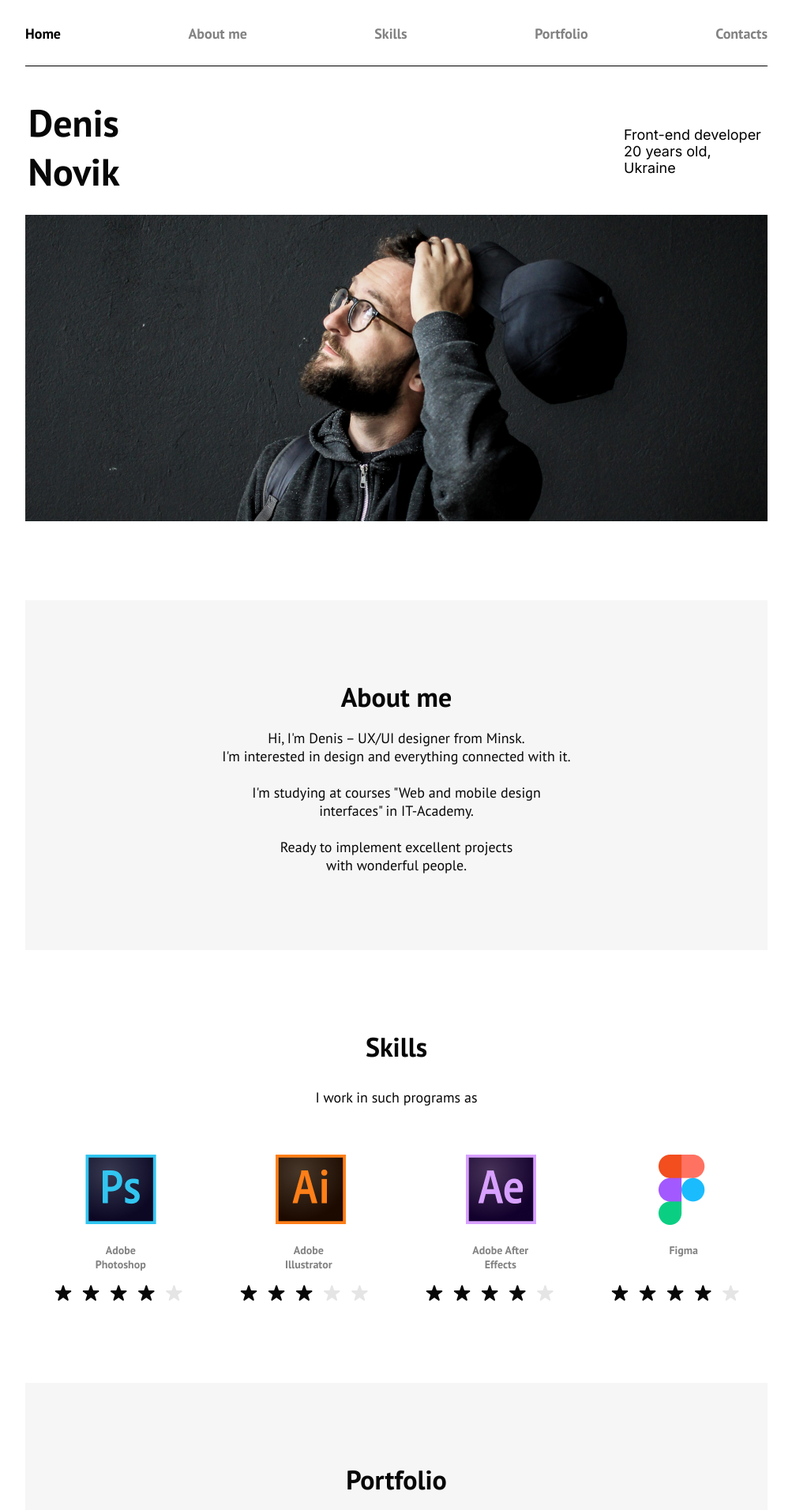
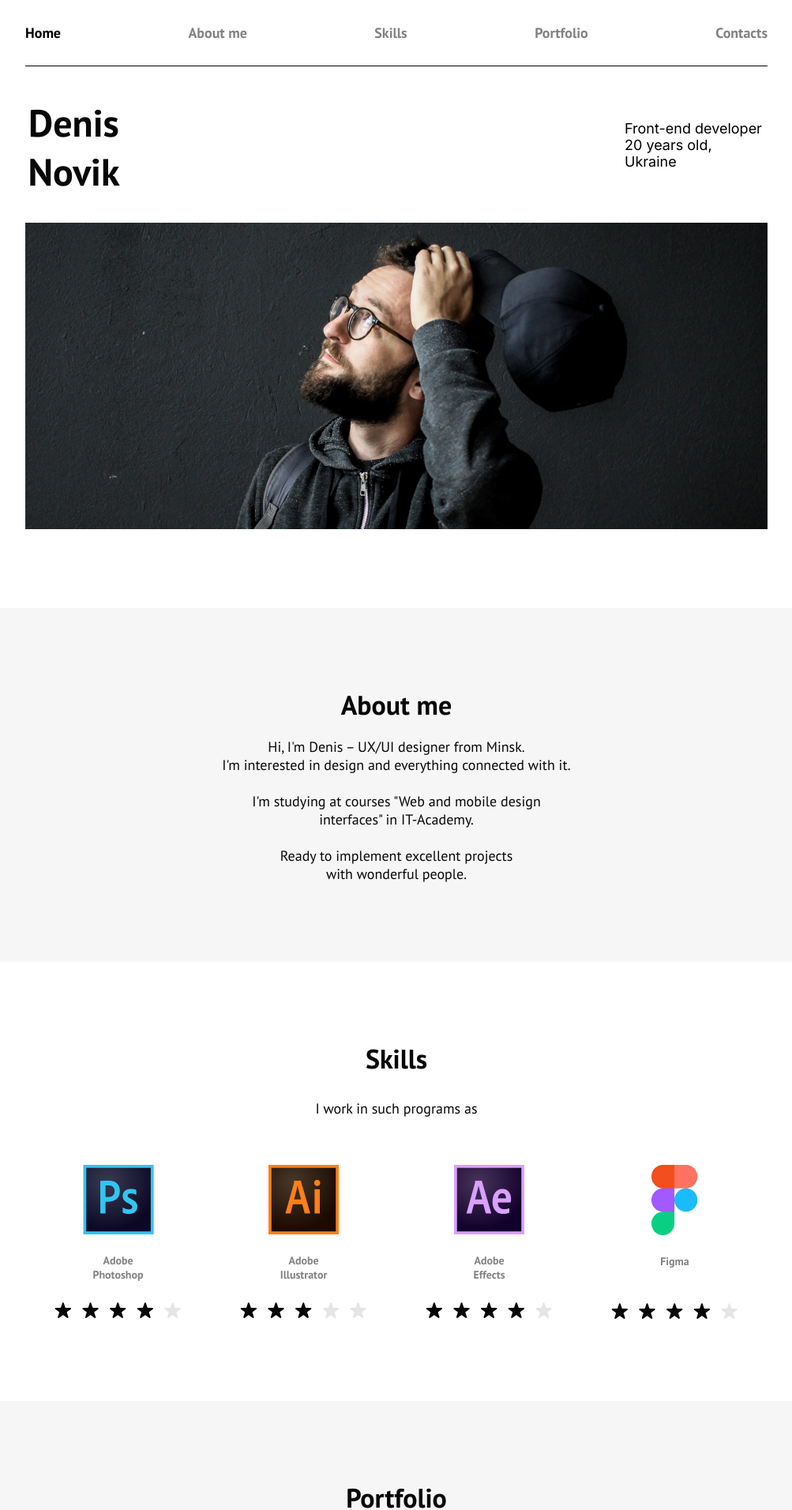
Before and after one commit to sadyych/sadyych.github.io, a plain HTML site: page index.html in a window 1280 px wide. Shown: the top 1912 px of the page at 79% size, without its empty margins (138-1141 px from the left). Drawn offline with Linux system fonts and the light colour scheme.

Commit message:
add index

```diff
--- a/#source/scss/style.scss
+++ b/#source/scss/style.scss
@@ -83,24 +83,26 @@ h6 {
 /*------------------------------*/
 @import url("https://fonts.googleapis.com/css2?family=Inter&family=PT+Sans:wght@400;700&display=swap");
 
-.wrapper {
-  height: 100%;
-  min-height: 100%;
+html {
+  scroll-behavior: smooth;
 }
 
 body {
   font-family: "PT Sans", sans-serif;
 }
+img {
+  max-width: 100%;
+  display: block;
+  margin: 0 auto;
+}
 
 .container {
-  max-width: 940px;
+  width: 940px;
   margin: 0 auto;
   text-align: center;
 }
 
 .header {
-  width: 100%;
-  height: 84px;
   background-color: #fff;
 
   border-bottom: 1px solid #000;
@@ -111,26 +113,29 @@ body {
 }
 .header__link {
   color: #828282;
-  width: 82px;
-  height: 23px;
+  display: block;
+  padding-top: 30px;
+  padding-bottom: 30px;
 }
 .header__linkh {
   color: #000;
 }
 .header__item {
   font-size: 18px;
-  font-style: normal;
   font-weight: 700;
   line-height: normal;
-  padding-top: 31px;
-  padding-bottom: 29px;
 }
-
+// ---------------------------------------------------------------------------------//
 .main-info {
   background-color: #fff;
+  margin-bottom: 100px;
 }
 .main-info__text {
   display: flex;
+  justify-content: space-between;
+  align-items: center;
+  padding-top: 40px;
+  padding-bottom: 40px;
 }
 .name {
   color: #070707;
@@ -140,49 +145,39 @@ body {
   font-style: normal;
   font-weight: 700;
   line-height: normal;
-  margin-top: 40px;
-  margin-bottom: 30px;
 }
 .short-info {
   color: #000;
-  width: 181px;
-  height: 44px;
-  font-family: Inter;
+  max-width: 181px;
+  font-family: Inter, sans-serif;
   font-size: 18px;
   font-style: normal;
   font-weight: 400;
   line-height: normal;
-  margin-top: 76px;
-  margin-left: 635px;
   text-align: left;
 }
-.main-info__photo {
-  height: 388px;
-  width: 940px;
-  margin-bottom: 100px;
-}
+
+// ----------------------------------------------------//
 .about-me {
   background-color: #f6f6f6;
+  margin: 0 auto;
+  text-align: center;
+  display: flex;
+  flex-direction: column;
+  align-items: center;
   padding-top: 100px;
   padding-bottom: 100px;
 }
 .about-me__h2 {
-  width: 155px;
-  height: 43px;
   color: #070707;
-  text-align: center;
   font-size: 34px;
   font-style: normal;
   font-weight: 700;
   line-height: normal;
-  margin: 0 auto;
 }
 .about-me__text {
-  width: 480px;
-  height: 180px;
   color: #070707;
-  text-align: center;
-  margin: 0 auto;
+
   font-size: 18px;
   font-style: normal;
   font-weight: 400;
@@ -190,114 +185,76 @@ body {
   word-wrap: break-word;
   margin-top: 20px;
 }
+// ----------------------------------------------------------------------------------------//
 .skills {
   color: #fff;
+  padding-top: 100px;
+  padding-bottom: 100px;
 }
 .skills__h2 {
-  padding-top: 100px;
-  width: 124px;
-  margin: 0 auto;
-  height: 26px;
   color: #070707;
   text-align: center;
   font-size: 34px;
   font-style: normal;
   font-weight: 700;
   line-height: normal;
-  margin-bottom: 75px;
+  padding-bottom: 30px;
 }
 .skills__p {
-  width: 227px;
-  margin: 0 auto;
-  height: 24px;
   color: #070707;
   text-align: center;
   font-size: 18px;
   font-style: normal;
   font-weight: 400;
   line-height: normal;
-  margin-bottom: 60px;
+  padding-bottom: 60px;
 }
-.programms {
+.skills__list {
   display: flex;
   justify-content: space-around;
 }
-.programms__item {
-  margin: 0 auto;
-  height: 27px;
+.skills__name {
   color: #828282;
 
-  text-align: center;
   font-size: 14px;
   font-style: normal;
   font-weight: 700;
   line-height: normal;
-  margin-top: 24px;
-  margin-bottom: 24px;
+  padding-top: 24px;
+  padding-bottom: 24px;
+  margin: 0 auto;
+  text-align: center;
+  max-width: 70px;
+  max-height: 84px;
 }
-.programms__photoshop {
-  width: 70px;
+.skills__png {
+  max-width: 90px;
 }
-.programms__illustrator {
-  width: 63px;
-}
-.programms__after-effects {
-  width: 80px;
-}
-.programms__figma {
-  width: 41px;
-  height: 10px;
-}
-.programms__icons {
-  display: flex;
-  justify-content: space-around;
-}
-.programms__icons__item {
-  width: 89px;
-  height: 88px;
-  &:last-child {
-    width: 65px;
-  }
+.skills__svg {
+  max-width: 165px;
 }
 
-.programms__stars {
-  display: flex;
-  justify-content: space-around;
-  padding-bottom: 100px;
-}
-.programms__stars__item {
-  width: 166px;
-  height: 26px;
-}
-
+// -----------------------------------------------------------------//
 .portfolio {
   background-color: #f6f6f6;
   padding-top: 100px;
-  padding-bottom: 100px;
+  background-color: #f6f6f6;
+  margin: 0 auto;
+  text-align: center;
 }
 .portfolio__h2 {
-  width: 132px;
-  margin: 0 auto;
-  margin-bottom: 40px;
-  height: 43px;
+  padding-bottom: 40px;
   color: #070707;
-  text-align: center;
   font-size: 34px;
   font-style: normal;
   font-weight: 700;
   line-height: normal;
 }
-.portfolio1__img {
-  width: 936px;
-  height: 510px;
-}
-.portfolio1__text {
-  margin: 0 auto;
-  margin-top: 45px;
-  margin-bottom: 100px;
 
-  width: 276px;
-  height: 22px;
+.portfolio__link {
+  display: block;
+  padding-top: 45px;
+  padding-bottom: 100px;
 
   text-align: center;
   font-size: 18px;
@@ -305,68 +262,26 @@ body {
   font-weight: 400;
   line-height: normal;
   text-decoration-line: underline;
-}
-.portfolio2__img {
-  width: 936px;
-  height: 522px;
-}
-.portfolio2__text {
-  width: 202px;
-  height: 22px;
-  margin: 0 auto;
-  margin-top: 45px;
-  margin-bottom: 100px;
-
-  text-align: center;
-  font-size: 18px;
-  font-style: normal;
-  font-weight: 400;
-  line-height: normal;
-  text-decoration-line: underline;
-}
-.portfolio3__img {
-  width: 936px;
-  height: 522px;
-}
-.portfolio3__text {
-  width: 259px;
-  height: 22px;
-  margin: 0 auto;
-  margin-top: 45px;
-
-  text-align: center;
-  font-size: 18px;
-  font-style: normal;
-  font-weight: 400;
-  line-height: normal;
-  text-decoration-line: underline;
-}
-.portfolio__link {
   color: #070707;
 }
+
+// ------------------------------------------------------------------------------------//
 .contacts {
   color: #fff;
+  padding-bottom: 100px;
 }
 .contacts__h2 {
-  width: 145px;
-  height: 43px;
-  margin: 0 auto;
-  margin-top: 100px;
-  margin-bottom: 20px;
+  padding-top: 100px;
+  padding-bottom: 20px;
   color: #070707;
-  text-align: center;
   font-size: 34px;
   font-style: normal;
   font-weight: 700;
   line-height: normal;
 }
 .contacts__text1 {
-  width: 275px;
-  height: 44px;
-  margin: 0 auto;
-  margin-bottom: 30px;
+  padding-bottom: 30px;
   color: #070707;
-  text-align: center;
   font-size: 18px;
   font-style: normal;
   font-weight: 400;
@@ -378,14 +293,10 @@ body {
   border-radius: 70px;
   width: 180px;
   height: 42px;
-  margin: 0 auto;
-  padding: 9 auto;
   margin-bottom: 50px;
   & span {
-    width: 122px;
     color: #fff;
 
-    text-align: center;
     font-size: 18px;
     font-style: normal;
     font-weight: 400;
@@ -394,22 +305,18 @@ body {
 }
 .contacts__icons {
   display: flex;
-  justify-content: space-around;
-  max-width: 1445-551-551px;
+  justify-content: space-between;
+  max-width: 345px;
   margin: 0 auto;
-  margin-bottom: 51px;
+  margin-bottom: 50px;
 }
 .contacts__item {
-  width: 40px;
-  height: 40px;
+  max-width: 40px;
+  max-height: 40px;
 }
 .contacts__text2 {
-  width: 243px;
-  height: 34px;
   color: #828282;
-  margin: 0 auto;
-  padding-bottom: 100px;
-  text-align: center;
+
   font-size: 14px;
   font-style: normal;
   font-weight: 400;
--- a/index.html
+++ b/index.html
@@ -11,7 +11,9 @@
 
 
 <body>
-   <div class="wrapper">
+
+
+   <header>
       <div class="container">
          <nav class="header">
             <ul class="header-list">
@@ -32,7 +34,11 @@
                </li>
             </ul>
          </nav>
-         <div class="main-info" id="HomeSect">
+      </div>
+   </header>
+   <main>
+      <div class="container">
+         <section class="main-info" id="HomeSect">
             <div class="main-info__text">
                <h1 class="name">Denis Novik</h1>
                <p class="short-info">Front-end developer
@@ -40,9 +46,10 @@
             </div>
 
             <img class="main-info__photo" src="/img/denis.jpg" alt="">
+         </section>
       </div>
+      <section class="about-me" id="AboutmeSect">
 
-         <div class="about-me" id="AboutmeSect">
          <h2 class="about-me__h2">About me</h2>
          <p class="about-me__text">
             Hi, I'm Denis – UX/UI designer from Minsk. <br>
@@ -52,65 +59,52 @@
             Ready to implement excellent projects <br>
             with wonderful people.
          </p>
+
+      </section>
       </div>
-         <div class="skills" id="skillsSect">
+      <div class="container">
+         <section class="skills" id="skillsSect">
             <h2 class="skills__h2">Skills</h2>
             <p class="skills__p">I work in such programs as</p>
-            <ul class="programms__icons">
-               <li class="programms__icons__item">
-                  <img src="/img/ps.png" alt="">
+            <ul class="skills__list">
+               <li class="skills__item">
+                  <img class="skills__png" src="/img/ps.png" alt="">
+                  <p class="skills__name">Adobe Photoshop</p>
+                  <img class="skills__svg" src="/img/ps.svg" alt="">
                </li>
-               <li class="programms__icons__item">
-                  <img src="/img/ai.png" alt="">
+               <li class="skills__item">
+                  <img class="skills__png" src="/img/ai.png" alt="">
+                  <p class="skills__name">Adobe Illustrator</p>
+                  <img class="skills__svg" src="/img/ai.svg" alt="">
                </li>
-               <li class="programms__icons__item">
-                  <img src="/img/ae.png" alt="">
+               <li class="skills__item">
+                  <img class="skills__png" src="/img/ae.png" alt="">
+                  <p class="skills__name">Adobe Effects</p>
+                  <img class="skills__svg" src="/img/ae.svg" alt="">
                </li>
-               <li class="programms__icons__item">
-                  <img src="/img/figma.png" alt="">
+               <li class="skills__item">
+                  <img class="skills__png" src="/img/figma.png" alt="">
+                  <p class="skills__name">Figma <br>ㅤㅤ</p>
+                  <img class="skills__svg" src="/img/figma.svg" alt="">
                </li>
             </ul>
-            <ul class="programms">
-               <li class="programms__item programms__photoshop">Adobe Photoshop</li>
-               <li class="programms__item programms__illustrator">Adobe
-                  Illustrator</li>
-               <li class="programms__item programms__after-effects">Adobe
-                  After Effects</li>
-               <li class="programms__item programms__figma">Figma</li>
-            </ul>
-            <ul class="programms__stars">
-               <li class="programms__stars__item">
-                  <img src="/img/ps.svg" alt="">
-               </li>
-               <li class="programms__stars__item">
-                  <img src="/img/ai.svg" alt="">
-               </li>
-               <li class="programms__stars__item">
-                  <img src="/img/ae.svg" alt="">
-               </li>
-               <li class="programms__stars__item">
-                  <img src="/img/figma.svg" alt="">
-               </li>
-            </ul>
+         </section>
       </div>
-         <div class="portfolio" id="portfolioSect">
+      <section class="portfolio" id="portfolioSect">
          <h2 class="portfolio__h2">Portfolio</h2>
          <img class="portfolio1__img" src="/img/portfolio1.jpg" alt="">
-            <p class="portfolio1__text">
          <a class="portfolio__link" href="#">Online fashion store - Homepage</a>
-            </p>
          <img class="portfolio2__img" src="/img/portfolio2.jpg" alt="">
-            <p class="portfolio2__text">
          <a class="portfolio__link" href="#">Reebok Store - Concept</a>
-            </p>
          <img class="portfolio3__img" src="/img/portfolio3.jpg" alt="">
-            <p class="portfolio3__text">
          <a class="portfolio__link" href="#">Braun Landing Page - Concept</a>
-            </p>
-         </div>
-         <div class="contacts" id="contactsSect">
+      </section>
+   </main>
+   <footer>
+      <div class="container">
+         <section class="contacts" id="contactsSect">
             <h2 class="contacts__h2">Contacts</h2>
-            <p class="contacts__text1">Want to know more or just chat?
+            <p class="contacts__text1">Want to know more or just chat? <br>
                You are welcome!</p>
             <button class="contacts__button"><span>Send message</span></button>
             <ul class="contacts__icons">
@@ -137,9 +131,9 @@
             </ul>
             <p class="contacts__text2">Like me on <br>
                LinkedIn, Instagram, Behance, Dribble</p>
+         </section>
       </div>
-      </div>
-   </div>
+   </footer>
    </div>
 
 </body>
```
Also changed, not shown: #source/css/style.css, css/style.css. Lines whose indentation alone changed are shown as unchanged.
